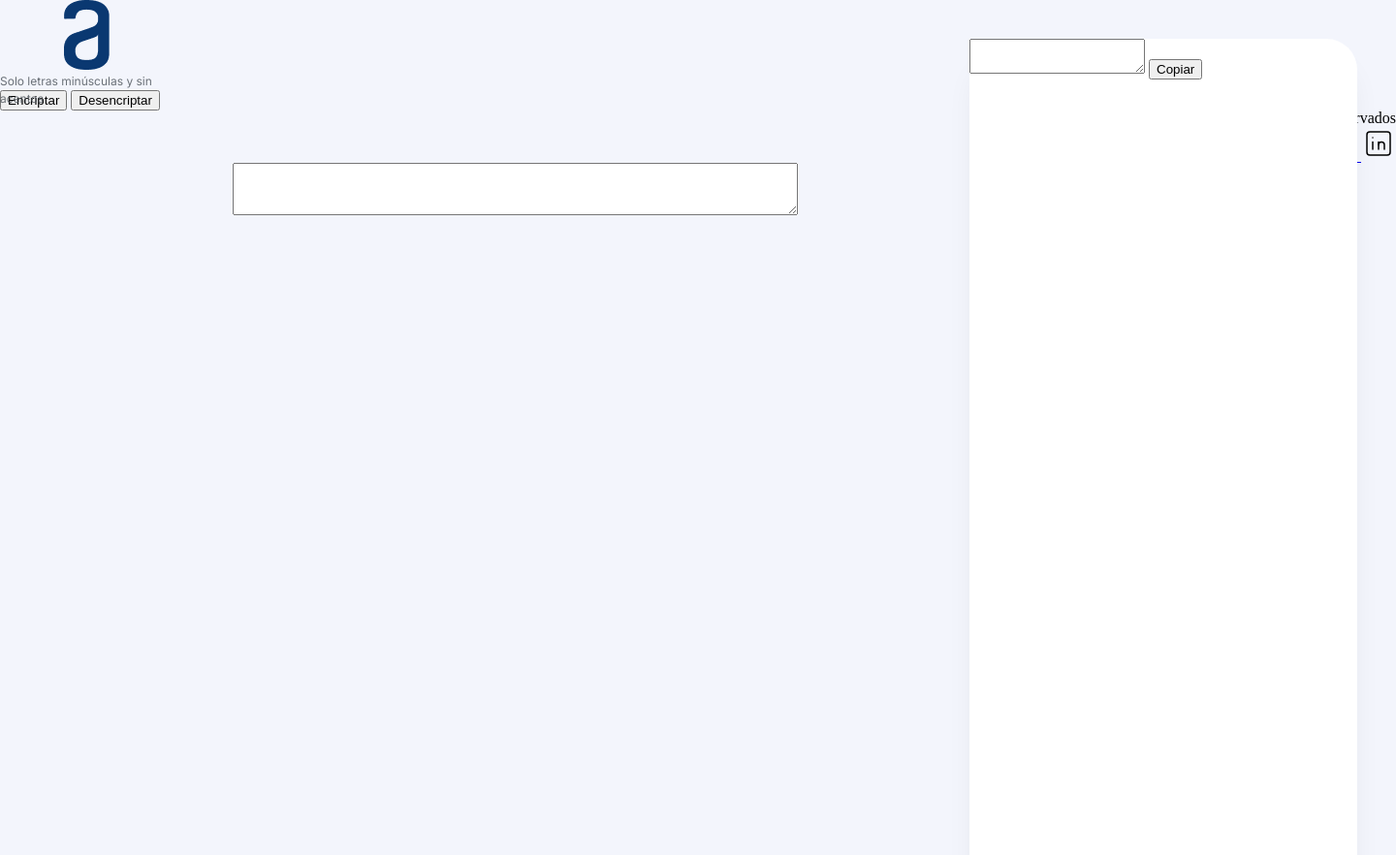
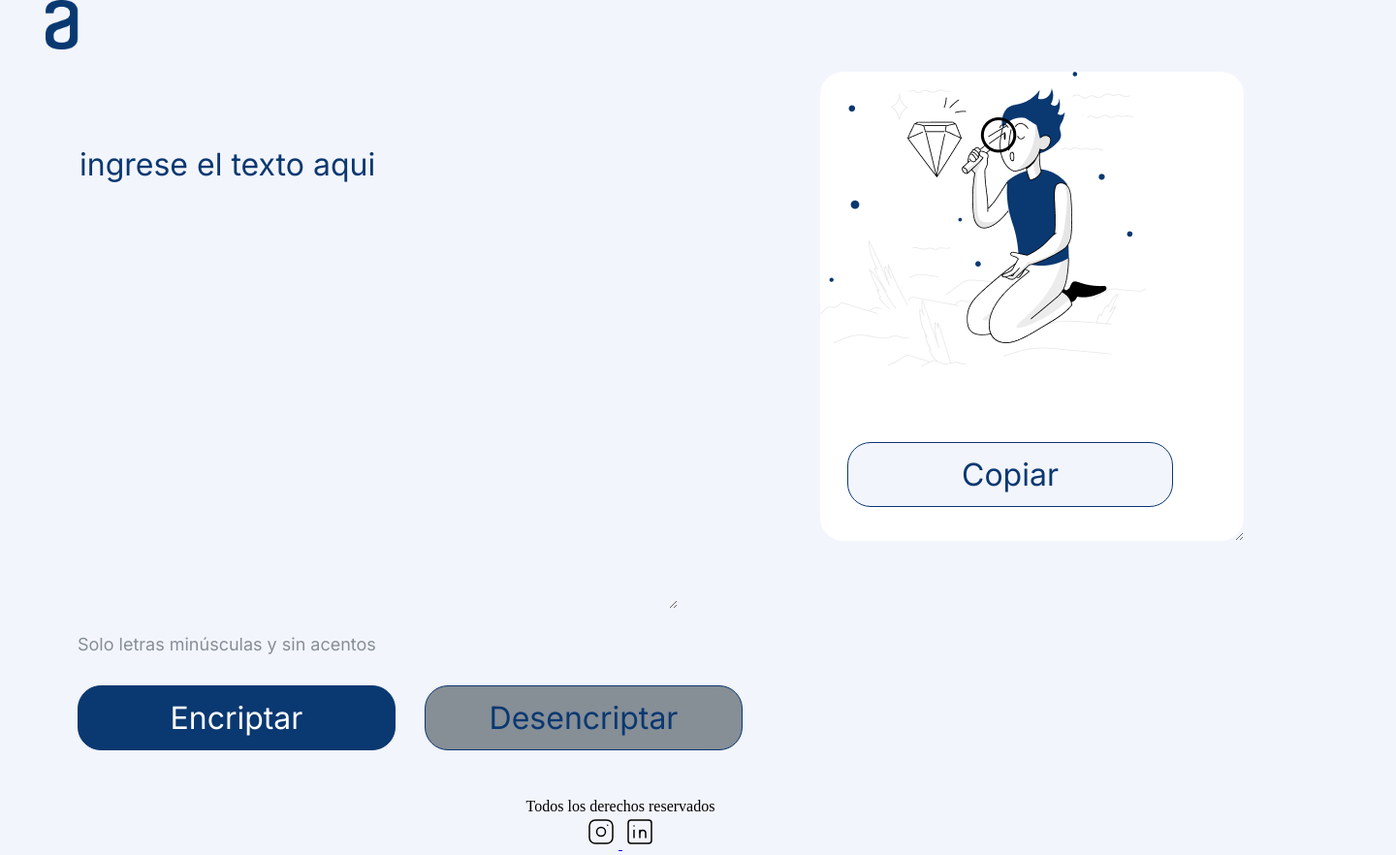
Before and after one commit to gemeredh/Challenge-Oracle-One, a plain HTML site: page index.html in a window 1280 px wide. Shown: the top 882 px of the page at 97% size, 1440 px wide, since content can reach past the window. Drawn offline with Linux system fonts and the light colour scheme.

Commit message:
terminar css y correcion html

```diff
--- a/encriptador.js
+++ b/encriptador.js
@@ -0,0 +1,3 @@
+function encriptar(mensaje){
+	for
+}
--- a/index.html
+++ b/index.html
@@ -15,27 +15,29 @@
 <body class="contenedor">
 	<header>
 		<div >
-			<img class="logo" src="img/Logo.png">
+			<img class="logo" alt="Logo de alura"src="img/Logo.png">
 		</div>
 	</header>
 	<main >
-		<div>
-			<textarea class="textarea"></textarea>
+		<section>
+			<textarea class="textarea" cols="30" rows="10" placeholder="Ingrese el texto aqui"></textarea>
+		<div class="informacion">
+			<h6 class="texto_advertecia">Solo letras minúsculas y sin acentos</h6>
 		</div>
-		<div class="advertencia">
-			<p class="texto_advertecia">Solo letras minúsculas y sin acentos</p>
+		<div class="botones">
+			<button class="encriptador">Encriptar</button>
+			<button class="desencirptador">Desencriptar</button>
 		</div>
-		<section>
-
-			<input type="submit" value="Encriptar" class="BotonEncriptador">
-			<input type="submit" value="Desencriptar" class="BottonDesencriptador">
 		</section>
-		<section class="Resultado">
-			<textarea class="resultado"></textarea>
-			<input type="submit" value="Copiar">
+		<section class="resultado">
+			<textarea class="mensaje" cols="" rows="10"></textarea>
+			<div>
+			<button class="boton-copiar">Copiar</button>
+			</div>
 		</section>
 	</main>
 	<footer>
+		<div class="derecho">
 		<p>Todos los derechos reservados </p>
 		<a href="https://www.instagram.com/eduardo.gem/">
 			<svg xmlns="http://www.w3.org/2000/svg" class="icon icon-tabler icon-tabler-brand-instagram" width="36"
@@ -58,10 +60,10 @@
 				<line x1="12" y1="16" x2="12" y2="11" />
 				<path d="M16 16v-3a2 2 0 0 0 -4 0" />
 			</svg>
-
 		</a>
+		</div>
 	</footer>
 </body>
-<script src"./js/encriptador.js"></script>
+<script src"encriptador js"></script>
 
 </html>
--- a/style/style.css
+++ b/style/style.css
@@ -3,65 +3,86 @@
 	--Gray : #868E96;
 	--Ligth_blue: #F3F5FC;
 }
-body{
+*{
 	background-color: var(--Ligth_blue);
+	font-family: 'Inter';
+	font-size: 32px;
 	font-weight: 400;
-	width: 1440px;
-	height: 1034px;
+	line-height: 150%;
+
 }
-.contenedor{
-
-
-margin: auto;
+.logo{
+	padding: 10px auto auto 10px;
+	width: 10%;
+}
+main{
+	display: flex;
+	/* margin: auto auto 50px 80px; */
+	margin-bottom: 50px;
+	margin-left: 80px;
 }
 .textarea{
-
-/* Ingrese el texto aqui */
-
-position: absolute;
-width: 577px;
-height: 48px;
-left: 240px;
-top: 168px;
-
-font-family: 'Inter';
-font-style: normal;
-font-size: 32px;
-line-height: 150%;
-color: var(--Dark_blue);
+	border: none;
+	color: var(--Dark_blue);
+	margin-top: 90px;
+	text-transform: lowercase;
 }
-.texto_advertecia{
-
-
-width: 205px;
-height: 18px;
-
-font-family: 'Inter';
-font-style: normal;
-font-weight: 400;
-font-size: 12px;
-line-height: 150%;
-
-color: #495057;
-
-opacity: 0.8;
-
-flex: none;
-order: 1;
-flex-grow: 0;
+::placeholder{color: var(--Dark_blue);}
+	.textarea:focus{
+			outline: none;
+	}
+.mensaje{
+	background: #FFFFFF;
+	background-image: url(../img/Muñeco.png);
+	background-repeat: no-repeat;
+	border: none;
+	border-radius: 24px;
+	color: var(--Dark_blue);
+	margin: 20px auto auto 80px;
+	padding-left: 20px;
+	position: fixed;
 }
-.Resultado{
-
-position: absolute;
-width: 400px;
-height: 944px;
-left: 1000px;
-top: 40px;
-
-background: #FFFFFF;
-box-shadow: 0px 24px 32px -8px rgba(0, 0, 0, 0.08);
-border-radius: 32px;
+.mensaje:focus{
+	outline: none;
 }
-footer{
-	text-align: end;
+.botones{
+	display: flex;
+	margin-top: 18px;
 }
+.desencirptador{
+	background-color: var(--Gray);
+	border: 1px solid var(--Dark_blue);
+	border-radius: 24px;
+	color: var(--Dark_blue);
+	cursor: pointer;
+	height: 67px;
+	width: 328px;
+	margin-left: 30px;
+}
+.encriptador{
+	background-color: var(--Dark_blue);
+	border: 1px solid var(--Dark_blue);
+	border-radius: 24px;
+	color: white;
+	height: 67px;
+	width: 328px;
+	cursor: pointer;
+}
+.boton-copiar{
+	border: 1px solid var(--Dark_blue);
+	border-radius: 24px;
+	color: var(--Dark_blue);
+	cursor: pointer;
+	height: 67px;
+	margin-left: 108px;
+	margin-top: 402px;
+	position:absolute;
+	width: 336px;
+}
+.informacion{
+	color: var(--Gray);
+	font-size: 18px;
+}
+.derecho{
+	text-align: center;
+}
```
